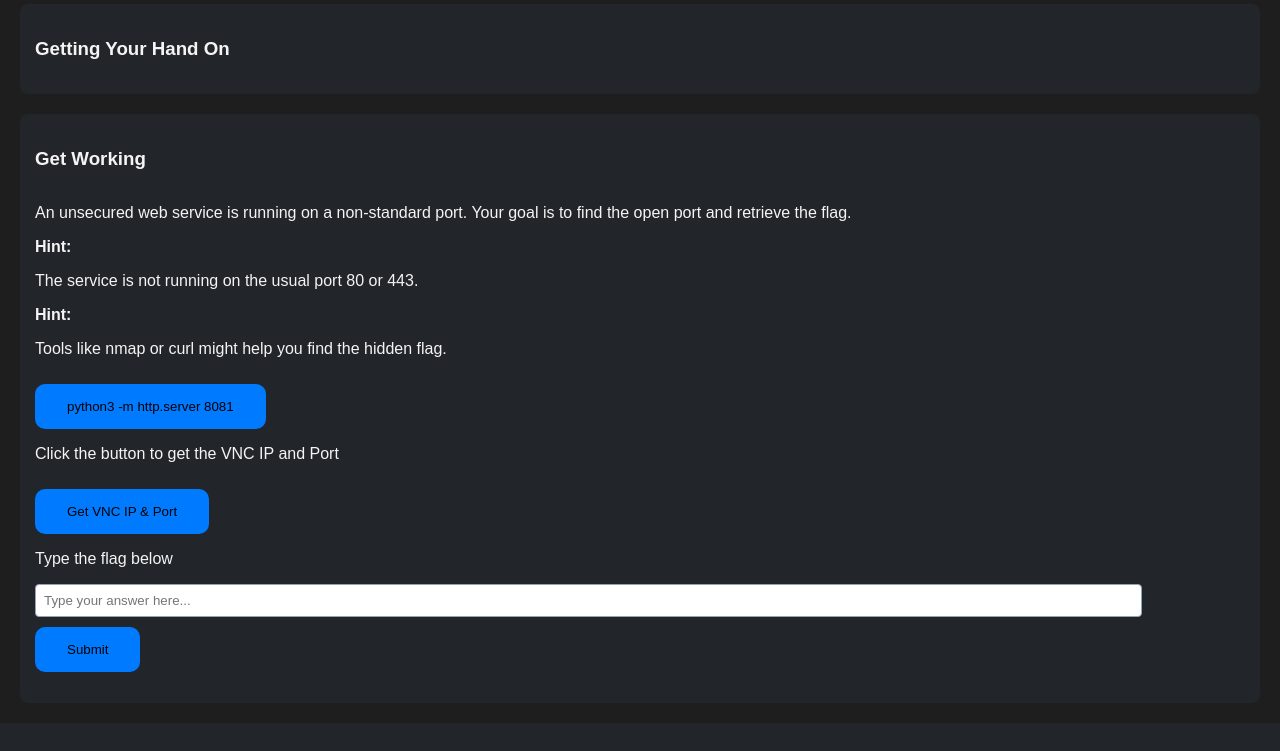
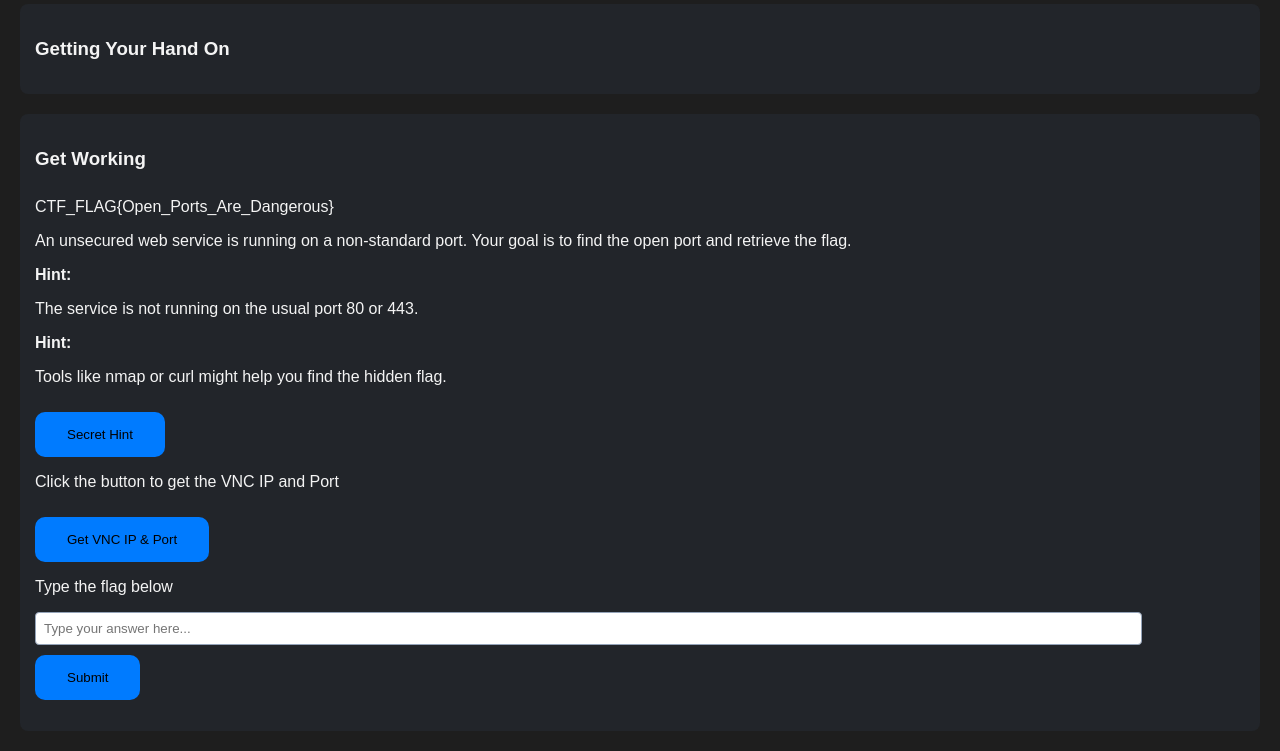
Before and after one commit to Victorydevlo/Flisk-Vulnerable-Website, a PHP site: page /components/advance/port.php in a window 1280 px wide, after a click on "Get Working". Shown: the part 373-1124 px from the top of the page. Before the commit the page ends 1045 px from the top, so only its background shows below. Run offline with PHP 8.4, Linux system fonts and the light colour scheme.

Commit message:
Finished setting up task inside the vm and now the user can access it to get flag

```diff
--- a/components/advance/port.php
+++ b/components/advance/port.php
@@ -133,12 +133,14 @@ nmap -p 1-65535 -T4 -A -v <target_ip>
             <h3>Get Working</h3>
         </div>
         <div class="task-content" id="content3">
+        CTF_FLAG{Open_Ports_Are_Dangerous}
 
             <div class="input-container">
                 <p>An unsecured web service is running on a non-standard port. Your goal is to find the open port and retrieve the flag.</p>
                 <strong>Hint:</strong><p> The service is not running on the usual port 80 or 443.</p>
                 <strong>Hint:</strong><p>Tools like nmap or curl might help you find the hidden flag.</p>
-                <button id="Hint" onclick="showHint()">python3 -m http.server 8081</button>
+                <button id="Hint" onclick="showHint()">Secret Hint</button>
+                <div id="Hinthid" class="result2" style="display: none;"></div>
             </div>
             <form id="flagForm" action="filechecker/portsub.php" method="POST">
                 <div class="input-container">
@@ -178,6 +180,27 @@ nmap -p 1-65535 -T4 -A -v <target_ip>
             setTimeout(() => {
                 clearInterval(interval);
                 resultDiv.innerText = "VNC IP and Port: 132.145.31.21:5902";
+            }, 5000);
+        }
+
+        function showHint() {
+            var button = document.getElementById("Hint");
+            var resultDiv = document.getElementById("Hinthid");
+
+            button.style.display = "none";
+            resultDiv.style.display = "block";
+            resultDiv.innerText = "Loading VNC IP and Port...";
+
+            let dots = 0;
+            let interval = setInterval(() => {
+                dots = (dots + 1) % 4;
+                resultDiv.innerText = "Incoming Hint" + ".".repeat(dots);
+            }, 500);
+
+
+            setTimeout(() => {
+                clearInterval(interval);
+                resultDiv.innerText = "make sure to run python3 -m http.server 8081 in a different terminal and being in the correct directory will help you find the flag";
             }, 5000);
         }
         function toggleContent(id) {
```
